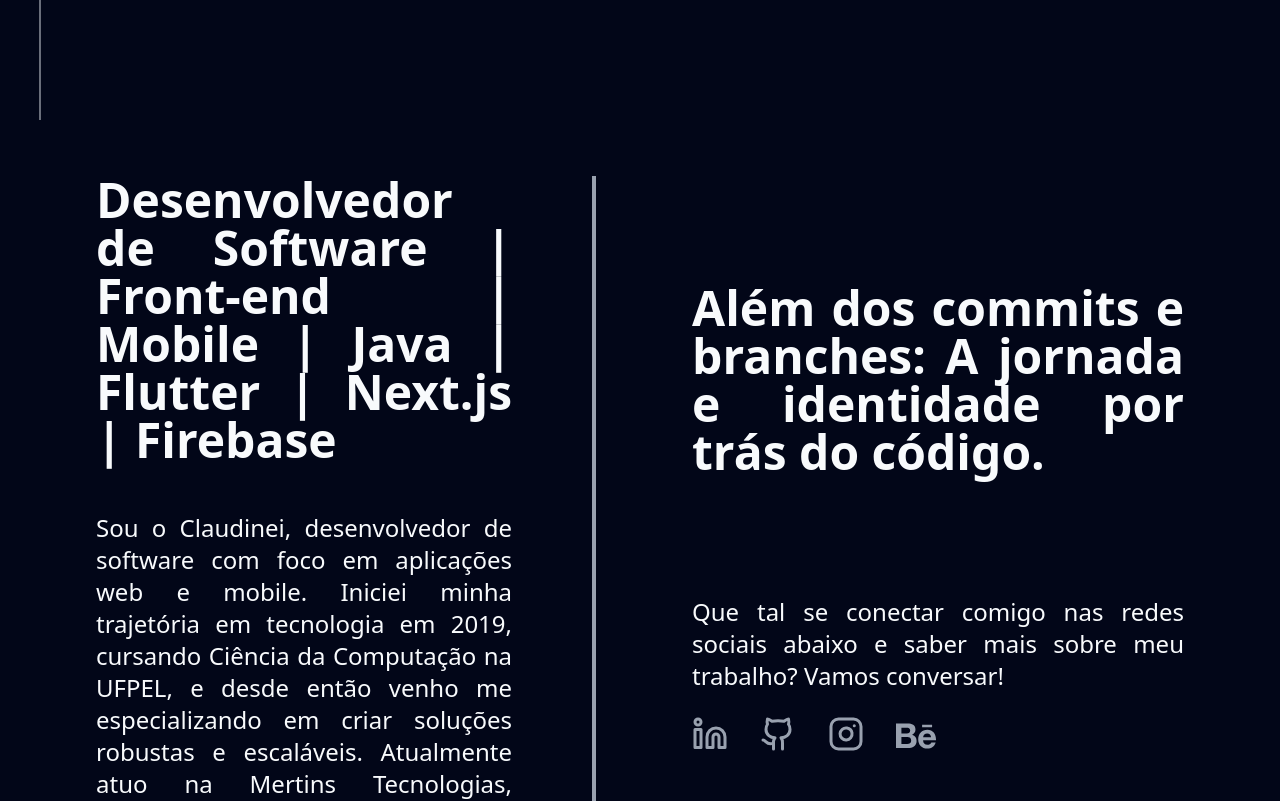
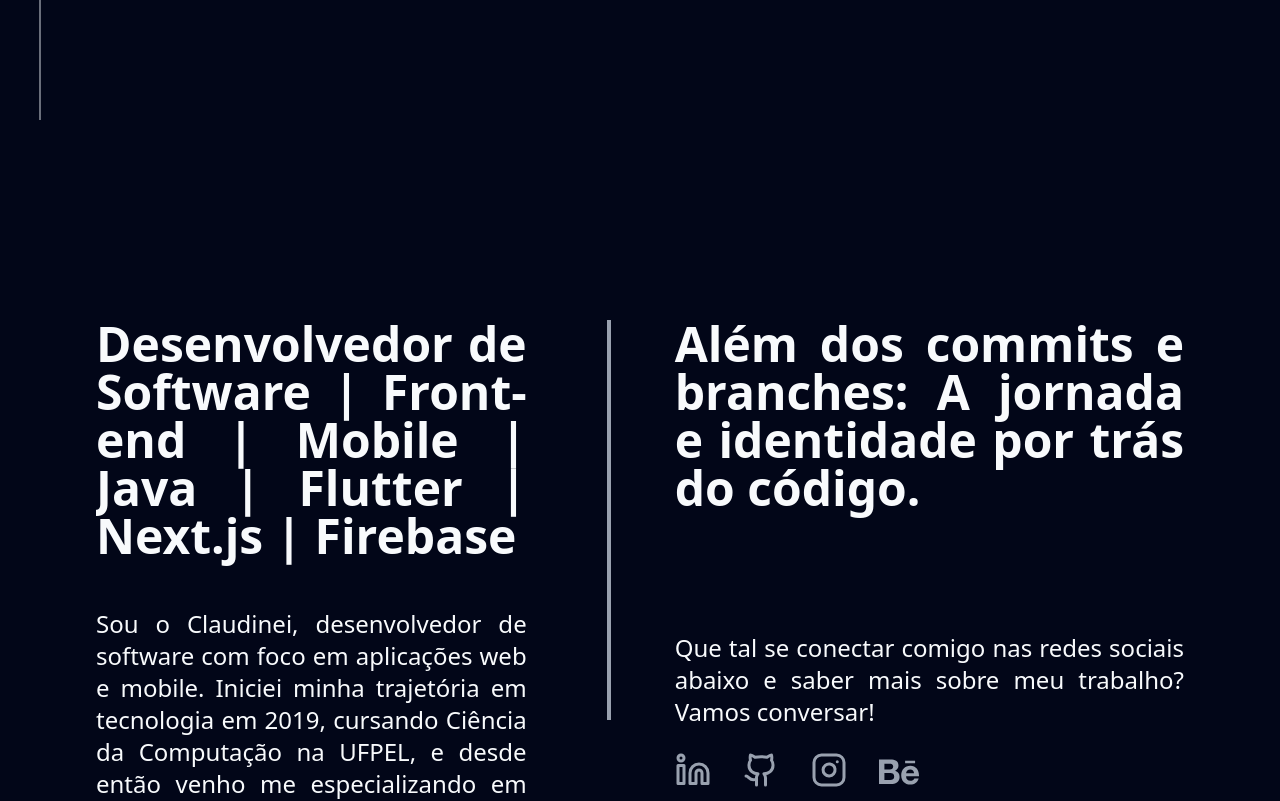
Before and after one commit to cfrdlima/next-portfolio, a Next.js app: page / in a window 1280 px wide. Shown: the part 680-1481 px from the top of the page. Built offline with nearby package versions, Linux system fonts and the light colour scheme.

Commit message:
feat: adjust layout and styling in About component for improved visual consistency

```diff
--- a/src/components/pages/about-2.tsx
+++ b/src/components/pages/about-2.tsx
@@ -33,14 +33,14 @@
       id="about"
       className="relative flex flex-row justify-center items-center h-screen gap-12 overflow-hidden text-justify w-full"
     >
-      <div className="flex flex-row justify-center items-center h-full gap-24 max-lg:px-12 max-lg:gap-12 max-lg:flex-col">
+      <div className="flex flex-row justify-center items-center h-1/2 gap-16 max-lg:px-12 max-lg:gap-12 max-lg:flex-col">
         {/* Coluna esquerda */}
         <motion.div
           initial={{ x: -50, opacity: 0 }}
           whileInView={{ x: 0, opacity: 1 }}
           viewport={{ once: true }}
           transition={{ duration: 0.8 }}
-          className="flex flex-col gap-12 border-r-4 border-gray-400 pr-20 w-1/2 justify-start items-start"
+          className="flex flex-col gap-12 border-r-4 border-gray-400 pr-20 h-full w-1/2 justify-around items-start"
         >
           <h2 className="font-bold text-5xl">
             Desenvolvedor de Software | Front-end | Mobile | Java | Flutter |
@@ -62,7 +62,7 @@
           whileInView={{ x: 0, opacity: 1 }}
           viewport={{ once: true }}
           transition={{ duration: 0.8 }}
-          className="flex flex-col gap-6 w-1/2 justify-start items-start"
+          className="flex flex-col gap-6 w-1/2 h-full justify-around items-start"
         >
           <h2 className="font-bold text-5xl mb-24">
             Além dos commits e branches: A jornada e identidade por trás do
```
